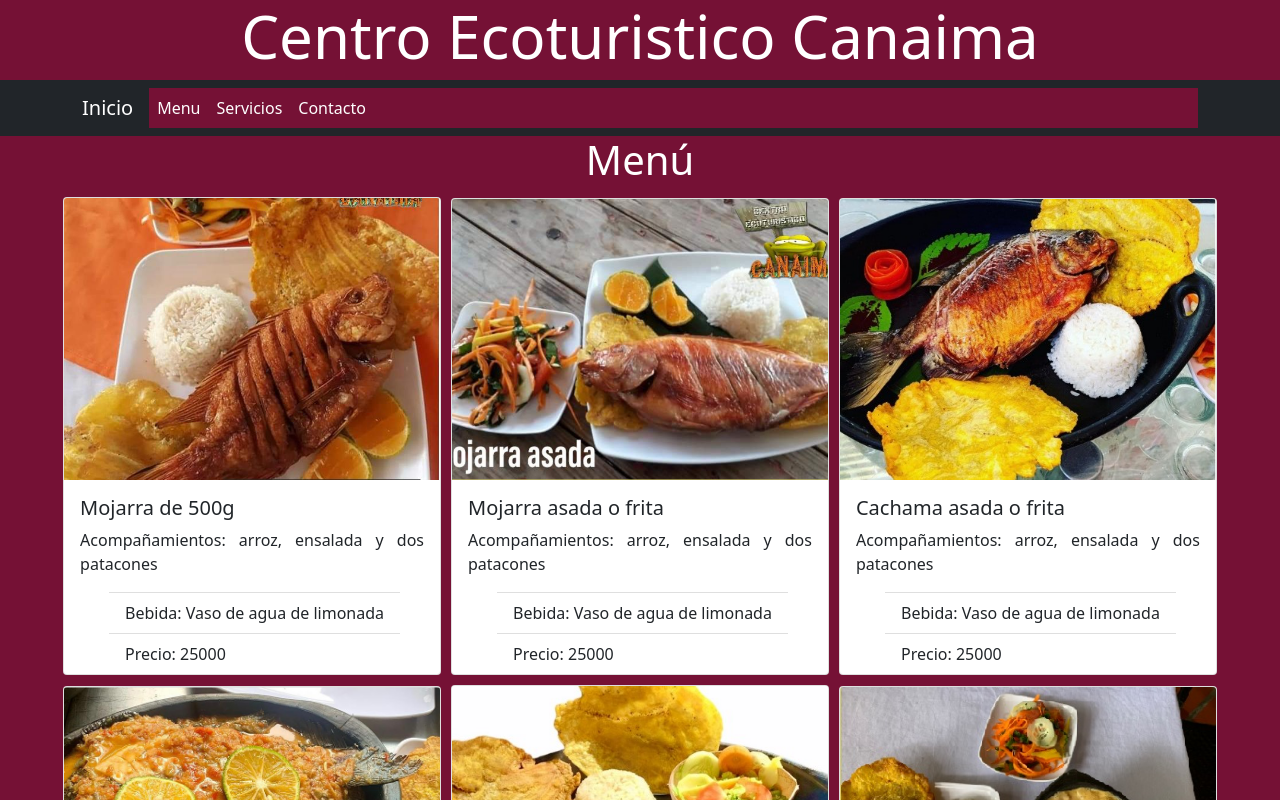
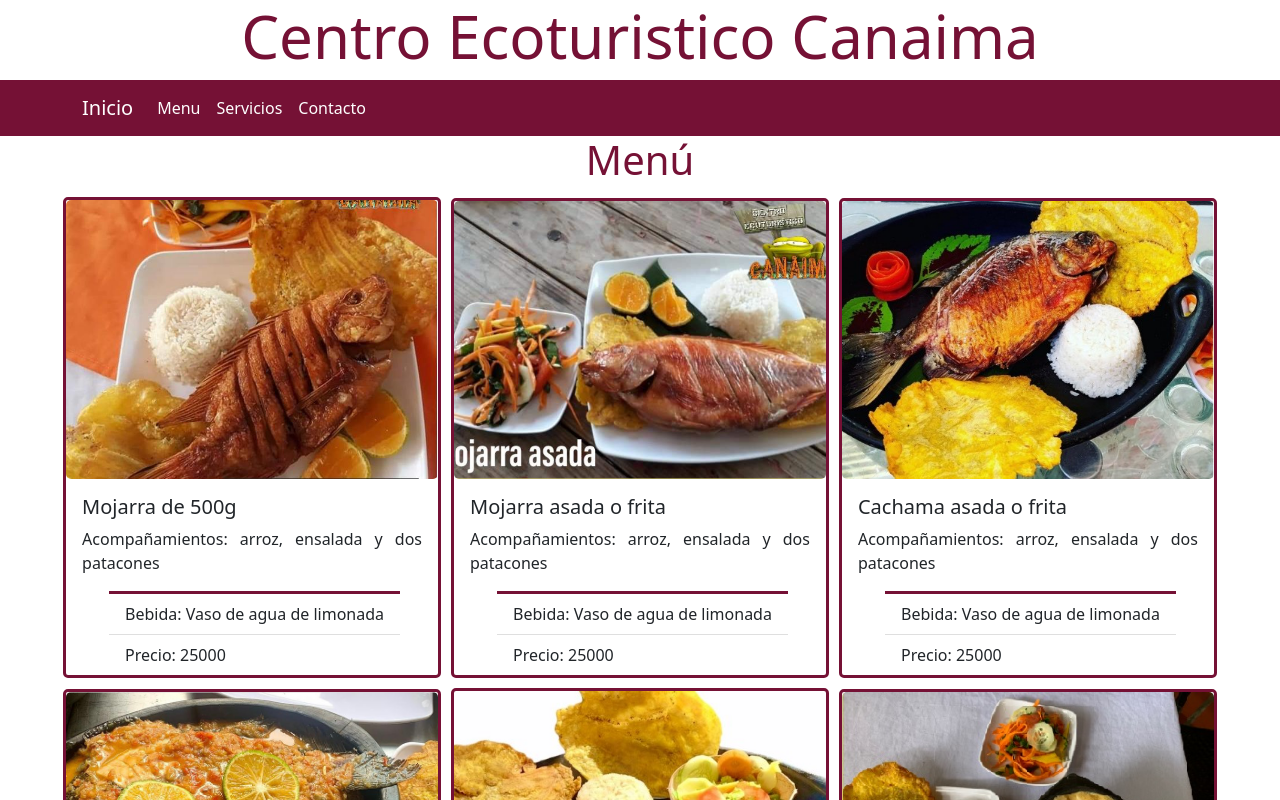
Before and after one commit to HelloH25/canaimarestaurant, a React (Create React App) app: page /Menu in a window 1280 px wide. Shown: the top 800 px of the page. Built offline with nearby package versions, Linux system fonts and the light colour scheme.

Commit message:
cambio de estilo general pagina web

```diff
--- a/src/App.css
+++ b/src/App.css
@@ -1,9 +1,8 @@
 .App{
-  background-color: rgb(117, 17, 53);
   background-position: initial;
 }
 h1{
-  color: white;
+  color: rgb(117, 17, 53)
 }
 nav{
   background-color: rgb(117, 17, 53) ;
--- a/src/components/Map.js
+++ b/src/components/Map.js
@@ -8,7 +8,7 @@ export const Map = () => {
         <div style={Style}>
             <GoogleMaps
               apiKey={env.KEY_MAP}
-              style={{height: "400px", width: "70%", positon:"relative", display:"inline-block"}}
+              style={{height: "400px", width: "100%"}}
               zoom={15}
               center={{lat: 4.8520797138768526, lng: -72.89097594547577}}
               markers={{lat: 4.8520797138768526, lng: -72.89097594547577}}
--- a/src/components/NavigationBar.js
+++ b/src/components/NavigationBar.js
@@ -5,9 +5,9 @@ import { Link, Outlet } from 'react-router-dom'
 const NavigationBar = () => {
     return (
         <div>
-            <Navbar bg="dark" expand="lg">
-                <Container>
-                    <Navbar.Brand><Link to='/' className=''>Inicio</Link></Navbar.Brand>
+            <Navbar style={{backgroundColor:"rgb(117, 17, 53)"}} expand="lg">
+                <Container >
+                    <Navbar.Brand ><Link to='/' className=''>Inicio</Link></Navbar.Brand>
                     <Navbar.Toggle aria-controls="basic-navbar-nav" />
                     <Navbar.Collapse id="basic-navbar-nav" style={{backgroundColor:"rgb(117, 17, 53)"}}>
                         <Nav className="me-auto">
--- a/src/pages/Contacto.js
+++ b/src/pages/Contacto.js
@@ -4,10 +4,19 @@ import Map from '../components/Map'
 const Contacto = () => {
     return (
         <div>
-            <h1>Contacto</h1>
-            <Map/>
+            <h1>Ubicacion y Contacto</h1>
+            <div >
+
+                <div>
+                    <h3>Ubicacion</h3>
+                    <Map />
+                </div>
+                <div>
+                    <h3>Contacto</h3>
+                </div>
+            </div>
         </div>
+
     )
 }
-
 export default Contacto
--- a/src/pages/Menu.js
+++ b/src/pages/Menu.js
@@ -4,7 +4,7 @@ import menu from '../pictures/menu/menu'
 const Menu = () => {
    const renderMenu = menu.map(({img, principal, precio, acompañamiento, bebida}) =>(
     <Card style={navStyle}>
-    <Card.Img variant="top" src={img} />
+    <Card.Img variant="top" src={img} style={{"border-radius":"5px"}}/>
     <Card.Body>
       <Card.Title>{principal}</Card.Title>
       <Card.Text>
@@ -33,7 +33,10 @@ const navStyle = {
   display:'inline-flex',
   margin:"5px",
   alignItems:"center",
-  textAlign:"justify"
+  textAlign:"justify",
+  border:"solid",
+  "border-radius":"5px",
+  "border-color":"rgb(117, 17, 53)"
 
 }
 
```
